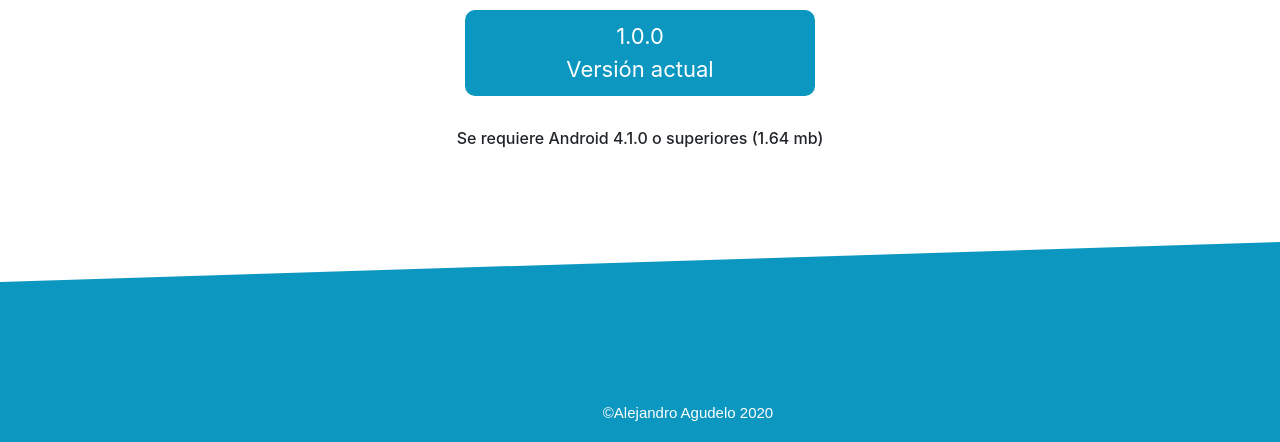
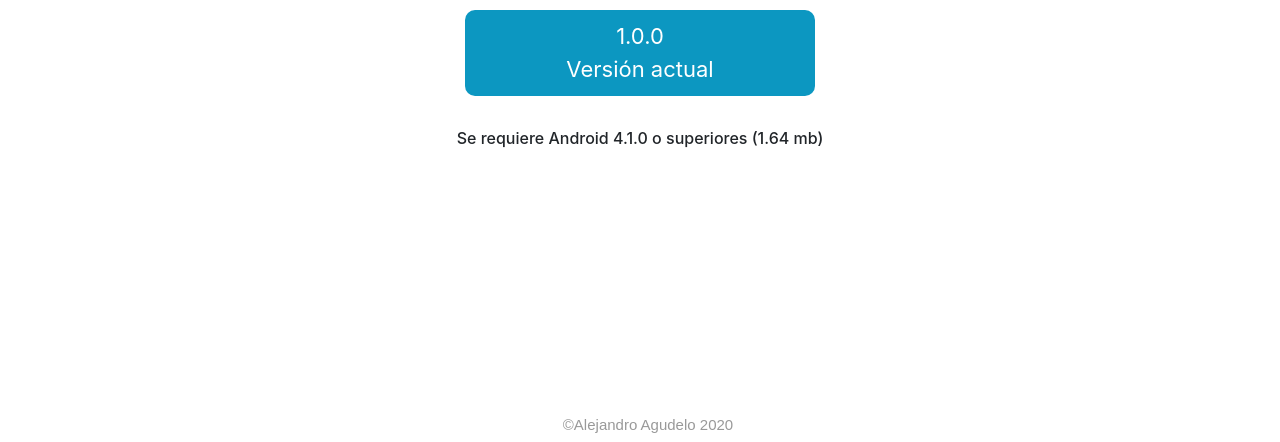
Before and after one commit to waagudelo524/TresEnLineaWeb, a plain HTML site: page index.html in a window 1280 px wide. Shown: the part 358-800 px from the top of the page. Drawn offline with nearby package versions, Linux system fonts and the light colour scheme.

Commit message:
version 1.0.1

```diff
--- a/index.html
+++ b/index.html
@@ -38,7 +38,7 @@
 
     </div>
 
-    <div class="container-fluid footer text-center p-5">
+    <div class="container-fluid footer text-center p-2">
         <h4 class="letra_footer">&copy;Alejandro Agudelo 2020</h4>
     </div>
 
--- a/style.css
+++ b/style.css
@@ -4,13 +4,6 @@
     height: 30vh;
 }
 
-.footer{
-    clip-path: polygon(0 20%, 100% 0%, 100% 100%, 0% 100%);
-    height: 200px;
-    background: #0C97C1;
-    position: fixed;
-    bottom: 0;
-}
 
 .img_tresenlinea{
     margin: auto;
@@ -54,13 +47,20 @@
     color: #FFFFFF;
 }
 
+.footer{
+
+
+    position: fixed;
+    bottom: 0;
+}
+
+
 .letra_footer{
     position: absolute;
     bottom: 0;
     width: 100%;
     text-align: center;
-    color: #FFF;
-    margin-bottom: 20px;
+    color: #999999;
     font-size: 15px;
     font-family: sans-serif;
 }
```
